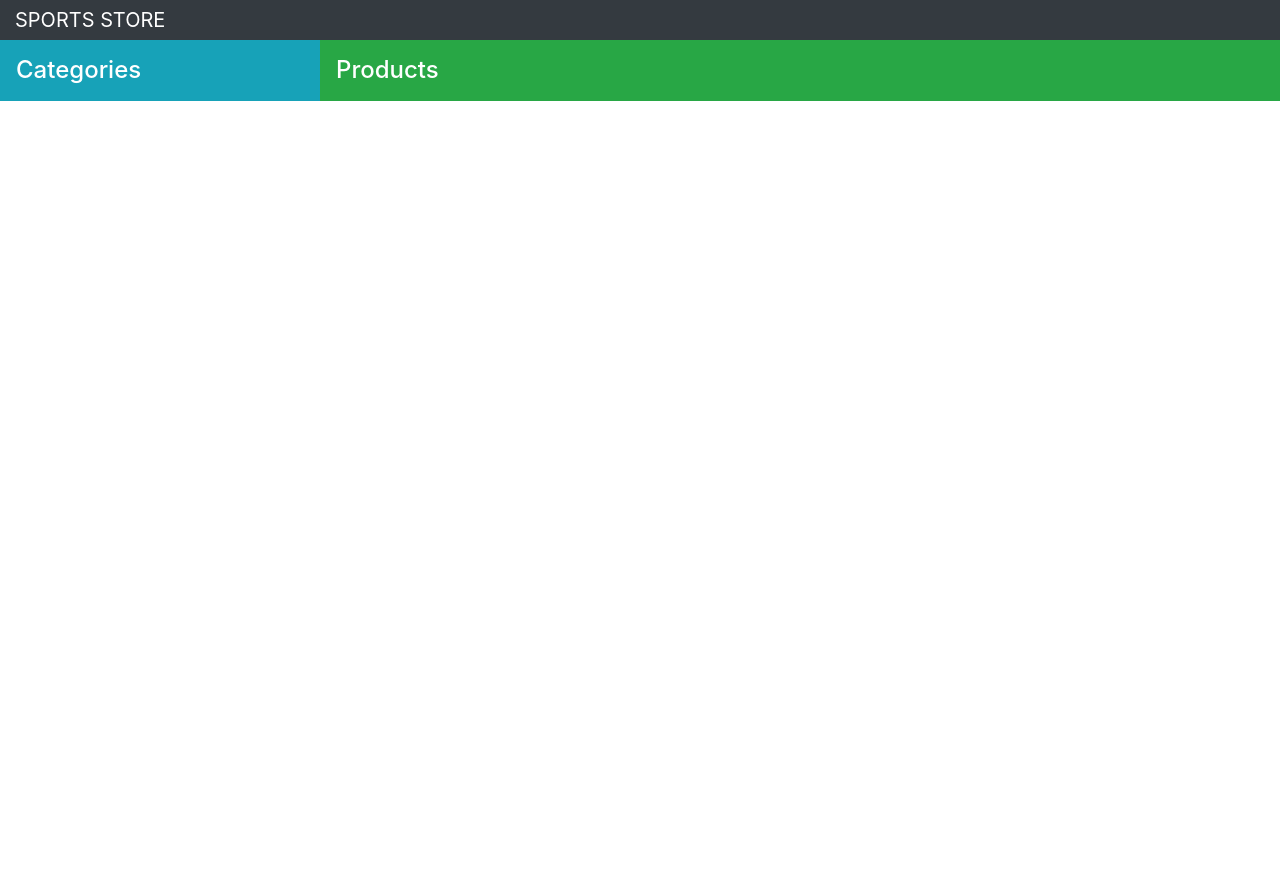
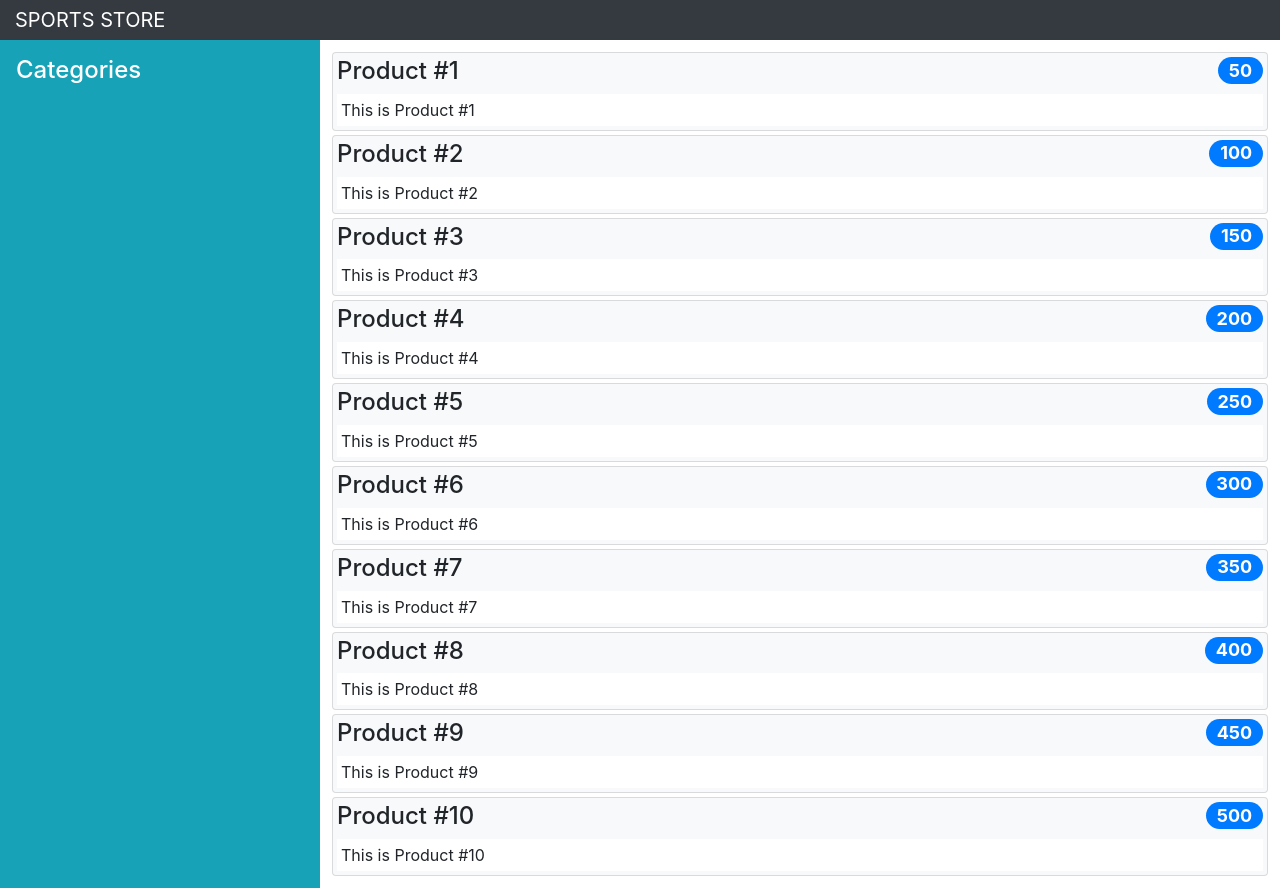
Before and after one commit to ageback/ProVuejs2, a Vue app in the folder sportsstore/: page / in a window 1280 px wide. Before the commit the page ends 800 px from the top, so only its background shows below. Built offline with nearby package versions, Linux system fonts and the light colour scheme.

Commit message:
添加商品列表组件

```diff
--- /dev/null
+++ b/sportsstore/src/components/ProductList.vue
@@ -0,0 +1,22 @@
+<template>
+    <div>
+        <div class="card m-1 p-1 bg-light" v-for="p in products" v-bind:key="p.id">
+            <h4>
+                {{p.name}}
+                <span class="badge badge-pill badge-primary float-right">
+                    {{p.price}}
+                </span>
+            </h4>
+            <div class="card-text bg-white p-1">{{p.description}}</div>
+        </div>
+    </div>
+</template>
+
+<script>
+import { mapState } from "vuex";
+export default {
+    computed:{
+        ...mapState(["products"])
+    }
+}
+</script>
--- a/sportsstore/src/components/Store.vue
+++ b/sportsstore/src/components/Store.vue
@@ -9,9 +9,16 @@
             <div class="col-3 bg-info p-2">
                 <h4 class="text-white m-2">Categories</h4>
             </div>
-            <div class="col-9 bg-success p-2">
-                <h4 class="text-white m-2">Products</h4>
+            <div class="col-9 p-2">
+                <product-list />
             </div>
         </div>
     </div>
 </template>
+
+<script>
+import ProductList from "./ProductList";
+export default {
+    components:{ProductList}
+}
+</script>
```
